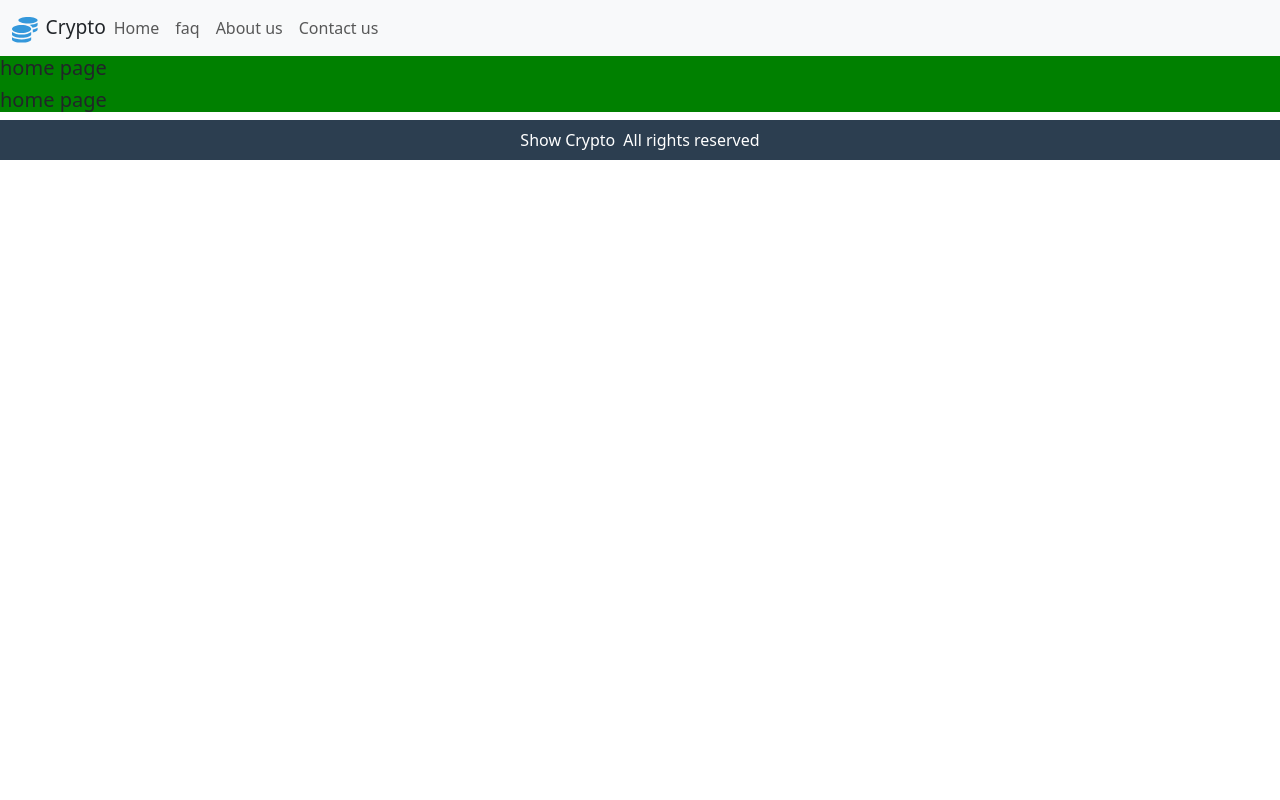
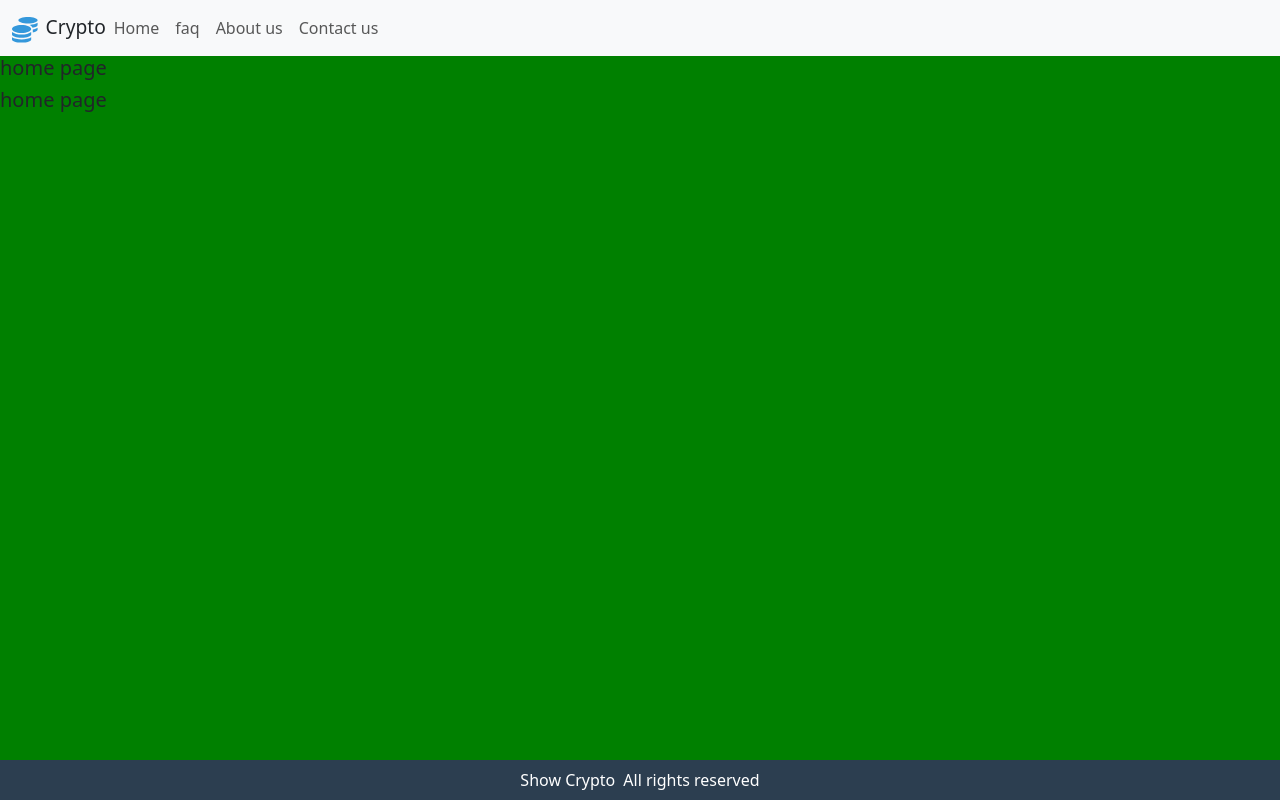
Before and after one commit to rouhollahasadi/asadi-crypto, a React (Create React App) app: page / in a window 1280 px wide. Built offline with nearby package versions, Linux system fonts and the light colour scheme.

Commit message:
min-height for main content

```diff
--- a/src/index.css
+++ b/src/index.css
@@ -9,5 +9,6 @@ background-color: chocolate;
 }
 .wrapper
 {
+  min-height: calc(100vh - 96px);
   background-color: green;
 }
```
